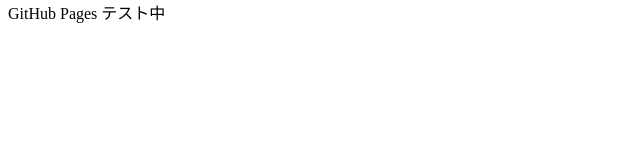
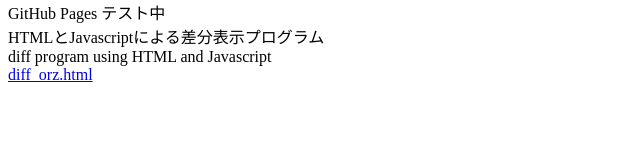
Before and after one commit to stonee-K/my_archives, a plain HTML site: page index.html in a window 1280 px wide. Shown: the whole page, without its empty margins (0-640 px from the left). Drawn offline with Linux system fonts and the light colour scheme.

Commit message:
Update index.html
HTMLとJavascriptによる差分表示プログラム

```diff
--- a/index.html
+++ b/index.html
@@ -14,7 +14,12 @@
 GitHub Pages テスト中<br />
 
 </div>
+<div>
+HTMLとJavascriptによる差分表示プログラム<br />
+diff program using HTML and Javascript<br />
+<a href="./diff_orz.html">diff_orz.html</a>
 
+</div>
 
 </body>
 </html>
```
